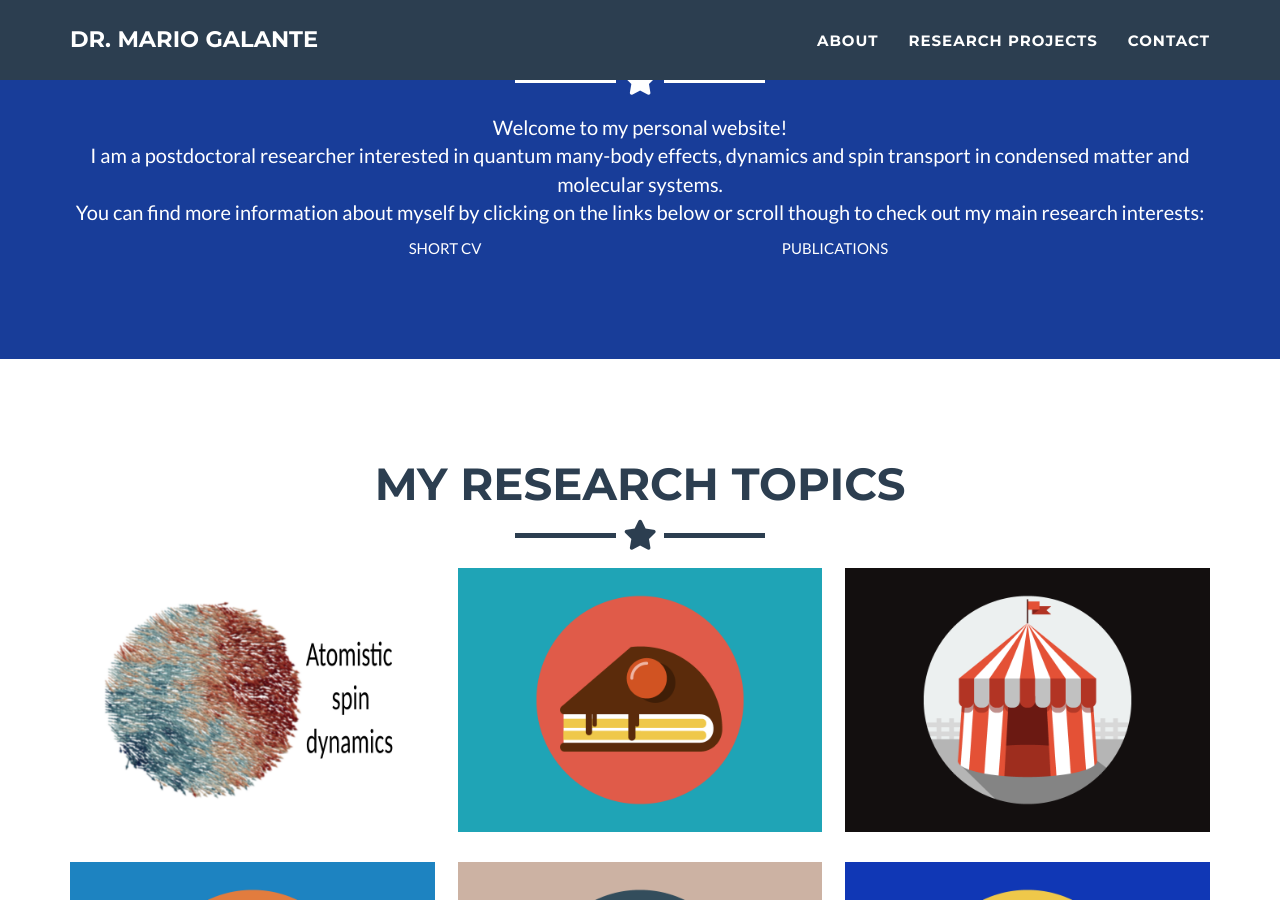
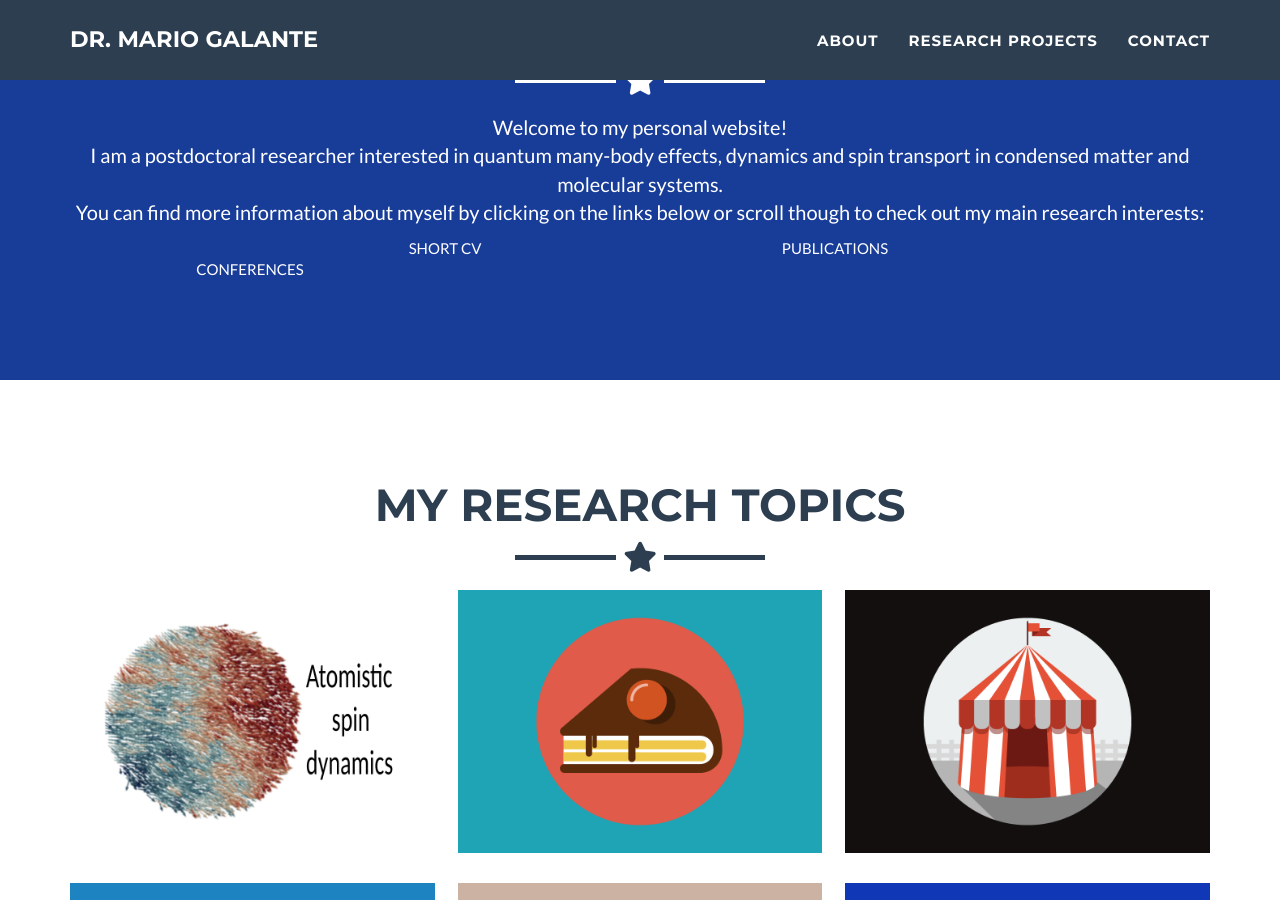
Before and after one commit to galante-mario/galante-mario.github.io, a Jekyll site: the page built from _posts/2014-07-18-project-1.markdown, in a window 1280 px wide and 900 px high, scrolled down 584 px. Built offline with Jekyll 4.4.1, drawn with Linux system fonts in a browser that asks for light colours.

Commit message:
Update header.html

```diff
--- a/_includes/header.html
+++ b/_includes/header.html
@@ -20,6 +20,9 @@
           <div class="col-lg-4">
             <a href="../layouts/side_page.html" style="color: #ffffff;">PUBLICATIONS</a>
           </div>
+          <div class="col-lg-4">
+            <a href="../layouts/side_page.html" style="color: #ffffff;">CONFERENCES</a>
+          </div>
         </div>
       </div>
     </div>
```
